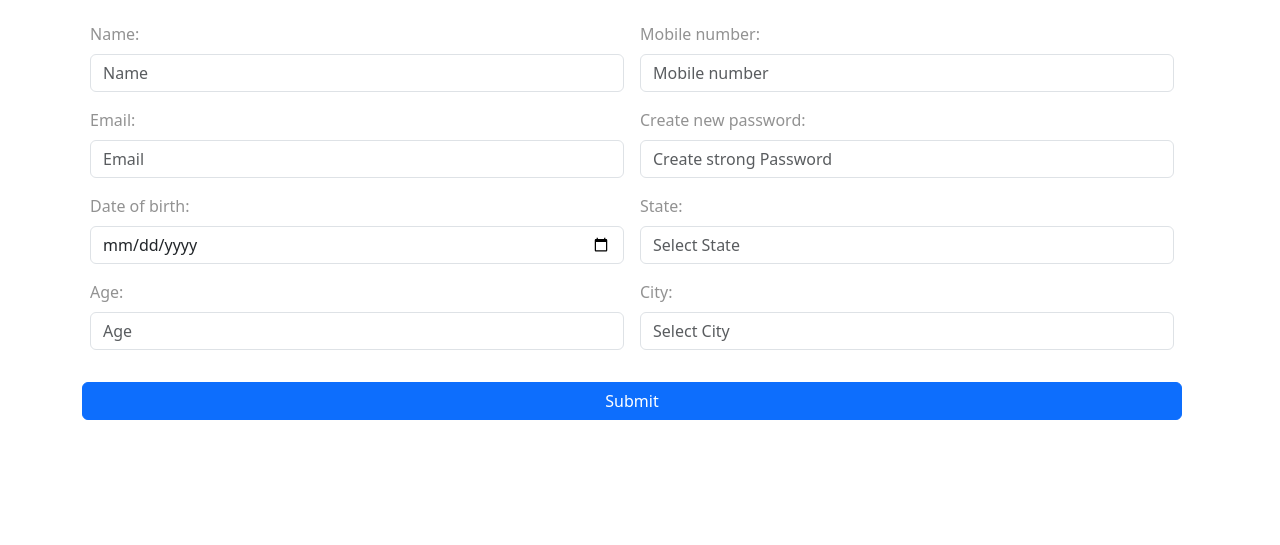
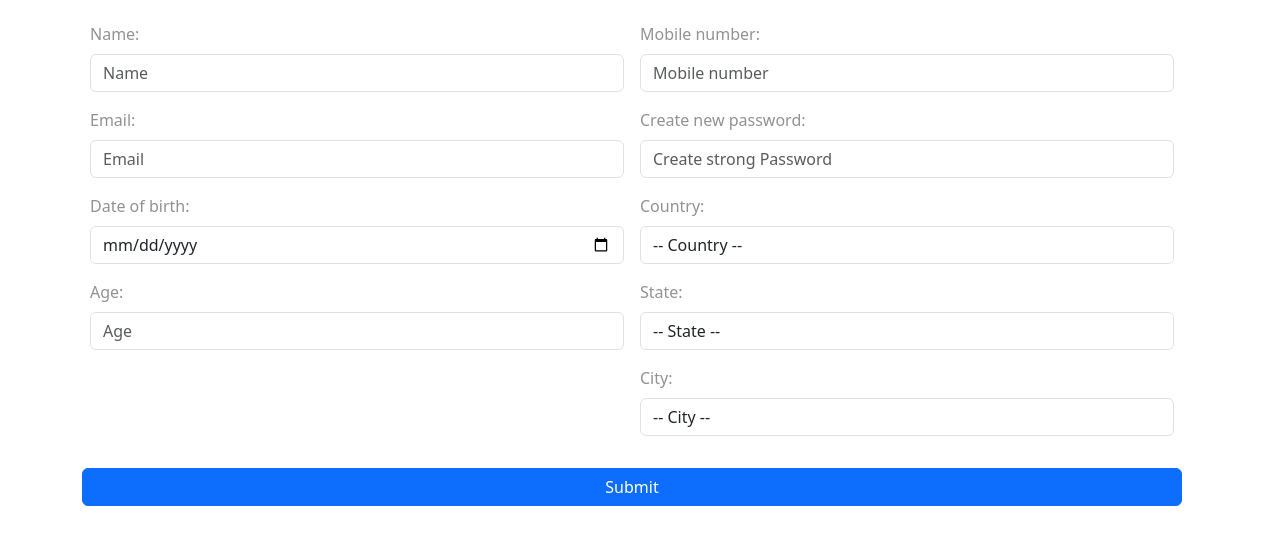
Before and after one commit to Tegorinternational/gravit, a PHP site: page /signup.php in a window 1280 px wide. Shown: the part 202-747 px from the top of the page. Run offline with PHP 8.4, Linux system fonts and the light colour scheme; some libraries are stand-ins or nearby versions.

Commit message:
Update signup.php

```diff
--- a/signup.php
+++ b/signup.php
@@ -1,11 +1,11 @@
 <!DOCTYPE html>
 <html>
-
 <head>
   <meta charset="UTF-8">
   <meta name="viewport" content="width=device-width, initial-scale=1">
   <title></title>
   <link href="https://cdn.jsdelivr.net/npm/bootstrap@5.3.0/dist/css/bootstrap.min.css" rel="stylesheet">
+  <script src="https://cdnjs.cloudflare.com/ajax/libs/jquery/3.2.1/jquery.min.js"></script>
   <style>
     label{
       color: #929292;
@@ -54,12 +54,23 @@
                <input required class="form-control" id="password" type="password" name="password" placeholder="Create strong Password">
              </div>
              <div class="mb-3">
+               <label for="state" class="form-label">Country:</label>
+               <select name="country" id="country" class="form-control">
+                 <option value="">-- Country --</option>
+                 <option value="IN">India</option>
+               </select>
+             </div>
+             <div class="mb-3">
                <label for="state" class="form-label">State:</label>
-               <input required class="form-control" id="state" type="text" name="state" placeholder="Select State">
+               <select name="state" id="region" class="form-control">
+                 <option value="">-- State --</option>
+               </select>
              </div>
              <div class="mb-3">
                <label for="city" class="form-label">City:</label>
-               <input required class="form-control" id="city" type="text" name="city" placeholder="Select City">
+               <select name="city" id="city" class="form-control">
+                 <option value="">-- City --</option>
+               </select>
              </div>
            </div>
 
@@ -85,9 +96,66 @@
     document.getElementById("age").value = years + "Y," + months + "M";
   }
 </script>
-<script>
+
+  <script>
   document.getElementById("dob").addEventListener("change", calculateAge);
 </script>
+
+<script>
+  $(document).ready(function() {
+    let selectedCountry = "";
+    let selectedRegion = "";
+    let selectedCity = "";
+    const apiKey = "00000000000000000000000000000000";
+
+    const countryUrl = `https://battuta.medunes.net/api/country/all/?key=${apiKey}&callback=?`;
+
+    $.getJSON(countryUrl, function(data) {
+      $.each(data, function(index, value) {
+        $("#country").append(
+          `<option value="${value.code}">${value.name}</option>`
+        );
+      });
+    });
+
+    $("#country").change(function() {
+      selectedCountry = $("#country option:selected").text();
+      const countryCode = $("#country").val();
+
+      const regionUrl = `https://battuta.medunes.net/api/region/${countryCode}/all/?key=${apiKey}&callback=?`;
+      $.getJSON(regionUrl, function(data) {
+        $("#region").empty().append('<option value="">Please select your region</option>');
+        $.each(data, function(index, value) {
+          $("#region").append(
+            `<option value="${value.region}">${value.region}</option>`
+          );
+        });
+      });
+    });
+
+    $("#region").on("change", function() {
+      selectedRegion = $("#region option:selected").text();
+      const countryCode = $("#country").val();
+      const region = $("#region").val();
+
+      const cityUrl = `https://battuta.medunes.net/api/city/${countryCode}/search/?region=${region}&key=${apiKey}&callback=?`;
+      $.getJSON(cityUrl, function(data) {
+        $("#city").empty().append('<option value="">Please select your city</option>');
+        $.each(data, function(index, value) {
+          $("#city").append(
+            `<option value="${value.city}">${value.city}</option>`
+          );
+        });
+      });
+    });
+
+    $("#city").on("change", function() {
+      selectedCity = $("#city option:selected").text();
+    });
+  });
+</script>
+
+
 </body>
 
 </html>
```
